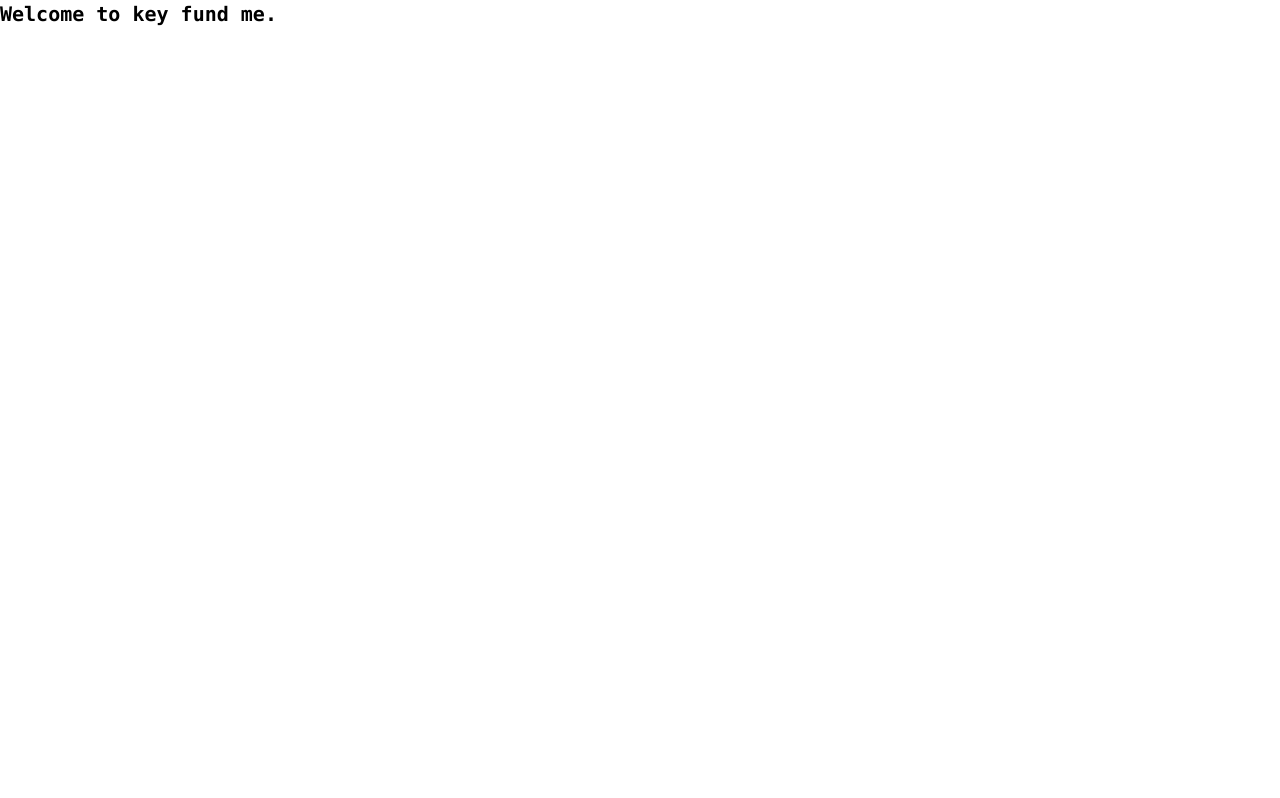
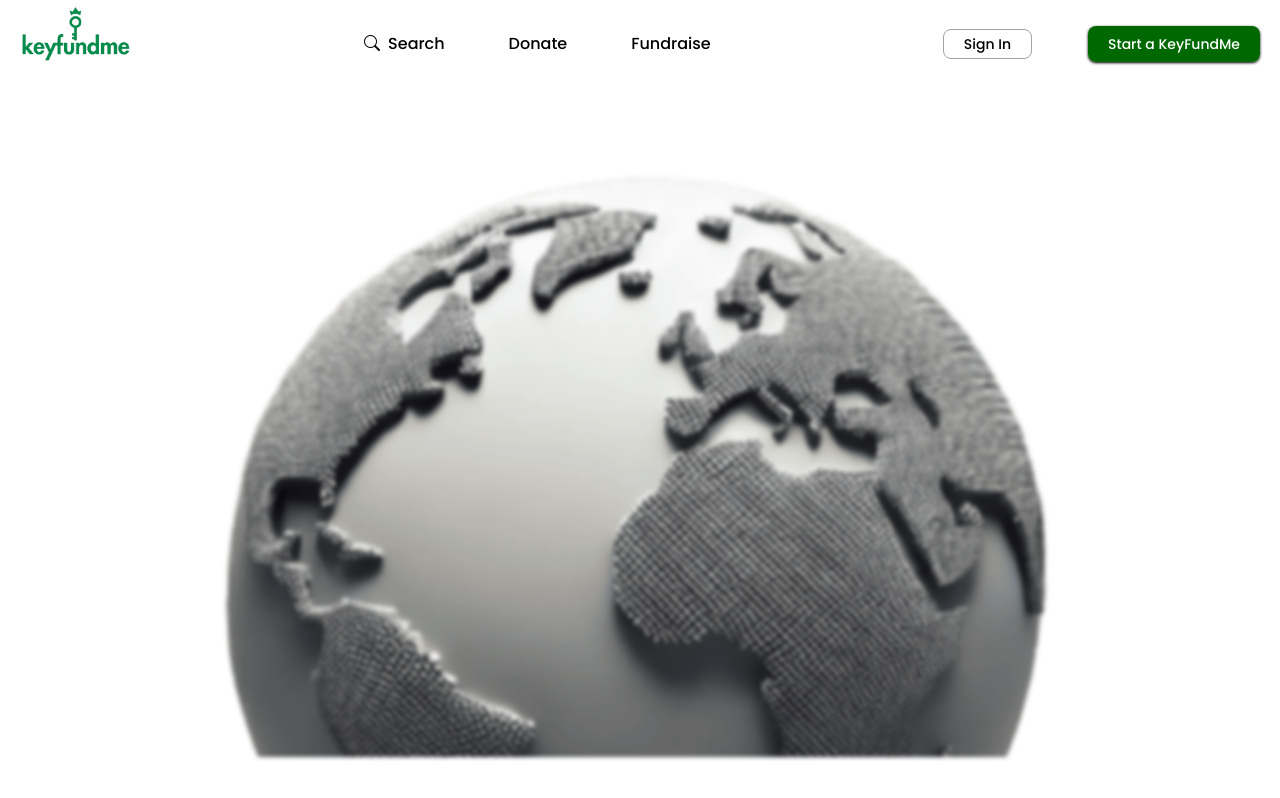
Before and after one commit to kid-us/Key-fund-me, a React (Vite) app: page / in a window 1280 px wide. Built offline with nearby package versions, Linux system fonts and the light colour scheme.

Commit message:
Navbar for both devices

```diff
--- a/src/App.tsx
+++ b/src/App.tsx
@@ -3,6 +3,7 @@ import "./App.css";
 import Home from "./components/Pages/Home";
 import Login from "./components/Pages/Login";
 import Register from "./components/Pages/Register";
+import "animate.css";
 
 function App() {
   return (
--- a/src/assets/index.ts
+++ b/src/assets/index.ts
@@ -1,4 +1,5 @@
 import bg from "./bg.webp";
 import logo from "./logo.png";
+import hero from "./hero.png";
 
-export { bg, logo };
+export { bg, logo, hero };
--- a/src/components/Navbar/Menu.tsx
+++ b/src/components/Navbar/Menu.tsx
@@ -0,0 +1,49 @@
+import { Link, useLocation } from "react-router-dom";
+import nav from "../../services/nav";
+
+interface Props {
+  //   username: string;
+  //   balance: number;
+  menu: string;
+  onMenu: (val: boolean) => void;
+}
+
+const Menu = ({ menu }: Props) => {
+  const location = useLocation();
+  const path = location.pathname;
+
+  //   const handleLogout = () => {
+  //     logout();
+  //     localStorage.clear();
+  //     window.location.href = "/login";
+  //   };
+
+  return (
+    <>
+      <div
+        className={`fixed animate__animated ${menu} top-16 mt-1 w-full left-0 z-20 h-[100dvh] px-5 pt-8`}
+      >
+        {nav.map((menus) => (
+          <Link key={menus.icon} to={menus.path} className="flex mb-7">
+            <p className={`${menus.icon} me-1`}></p>
+            <p className={`${menus.path == path && "text-green-600"} text-lg `}>
+              {menus.name}
+            </p>
+          </Link>
+        ))}
+        <Link to={"/sign-in"}>
+          <p className="border-2 border-zinc-400 rounded-lg text-center py-3 mb-2 text-sm">
+            Sign In
+          </p>
+        </Link>
+        <Link to={"/"}>
+          <p className="btn-bg text-white text-sm shadow shadow-zinc-900 py-3 text-center rounded-lg w-full">
+            Start a KeyFundMe
+          </p>
+        </Link>
+      </div>
+    </>
+  );
+};
+
+export default Menu;
--- a/src/components/Navbar/Navbar.tsx
+++ b/src/components/Navbar/Navbar.tsx
@@ -0,0 +1,75 @@
+import { Link } from "react-router-dom";
+import { logo } from "../../assets";
+import nav from "../../services/nav";
+import { useState } from "react";
+import Menu from "./Menu";
+
+const Navbar = () => {
+  // const access_token = localStorage.getItem("token");
+  const [isMenu, setIsMenu] = useState<boolean>(false);
+
+  const [animationClass, setAnimationClass] = useState<string>(
+    "animate__fadeInLeft"
+  );
+
+  const handleCloseMenu = () => {
+    setAnimationClass("animate__fadeOutLeft");
+    setTimeout(() => {
+      setIsMenu(false);
+      setAnimationClass("animate__fadeInLeft");
+    }, 500);
+  };
+
+  return (
+    <div className="sticky top-0 container mx-auto  lg:px-5 rounded-b-xl lg:pb-4 pt-1 py-1">
+      <div className="flex justify-between lg:p-0 px-5 py-1">
+        <div className="">
+          <img src={logo} alt="Logo" className="lg:w-28 w-24" />
+        </div>
+
+        {/* Large device Nav */}
+        <div className="lg:block hidden space-x-16 mt-7">
+          {nav.map((n) => (
+            <Link key={n.id} to={`${n.path}`} className="hover:text-gray-500">
+              {n.icon && <span className="bi-search me-2"></span>}
+              {n.name}
+            </Link>
+          ))}
+        </div>
+
+        {/* Large device Nav */}
+        <div className="lg:block hidden mt-7 space-x-14">
+          <Link
+            to={"/"}
+            className="border border-zinc-400 rounded-lg px-5 py-1 text-sm"
+          >
+            Sign In
+          </Link>
+          <Link
+            to={"/"}
+            className="btn-bg text-white text-sm shadow shadow-zinc-900 py-2 px-5 rounded-lg"
+          >
+            Start a KeyFundMe
+          </Link>
+        </div>
+
+        {/* Small Device */}
+        <div className="lg:hidden block mt-3">
+          <button
+            onClick={() => {
+              isMenu === false ? setIsMenu(true) : handleCloseMenu();
+            }}
+            className={`${isMenu ? "bi-x-lg" : "bi-list"} text-2xl`}
+          ></button>
+        </div>
+
+        {/* Menu */}
+        {isMenu && (
+          <Menu menu={animationClass} onMenu={() => handleCloseMenu()} />
+        )}
+      </div>
+    </div>
+  );
+};
+
+export default Navbar;
--- a/src/components/Pages/Home.tsx
+++ b/src/components/Pages/Home.tsx
@@ -1,10 +1,35 @@
+import { hero } from "../../assets";
+import Navbar from "../Navbar/Navbar";
+
 const Home = () => {
   return (
-    <div className="w-full h-[100vh]">
-      <div className="container mx-auto">
-        <p className="text-xl font-bold font-mono">Welcome to key fund me.</p>
+    <>
+      <div
+        style={{
+          position: "relative",
+          height: "100vh",
+          width: "100%",
+          overflow: "hidden",
+        }}
+      >
+        <div
+          style={{
+            backgroundImage: `url(${hero})`,
+            backgroundPosition: "top",
+            height: "100%",
+            backgroundSize: "100%",
+            width: "100%",
+            filter: "blur(2px)", // Only the image gets blurred
+            position: "absolute",
+            backgroundRepeat: "no-repeat",
+            top: 50,
+            left: 0,
+            zIndex: -1, // Puts the background behind the content
+          }}
+        />
+        <Navbar />
       </div>
-    </div>
+    </>
   );
 };
 
--- a/src/services/nav.tsx
+++ b/src/services/nav.tsx
@@ -2,12 +2,13 @@ interface Nav {
   id: number;
   name: string;
   path: string;
+  icon?: string;
 }
 
 const nav: Nav[] = [
-  { id: 1, name: "Donate", path: "/donate" },
-  { id: 1, name: "Sign In", path: "/donate" },
-  { id: 1, name: "Fundraise", path: "/donate" },
+  { id: 1, name: "Search", path: "/search", icon: "bi-search" },
+  { id: 2, name: "Donate", path: "/donate" },
+  { id: 3, name: "Fundraise", path: "/fundraise" },
 ];
 
 export default nav;
```
Also changed, not shown: src/assets/hero.png (added), src/assets/hero2.png (added).
